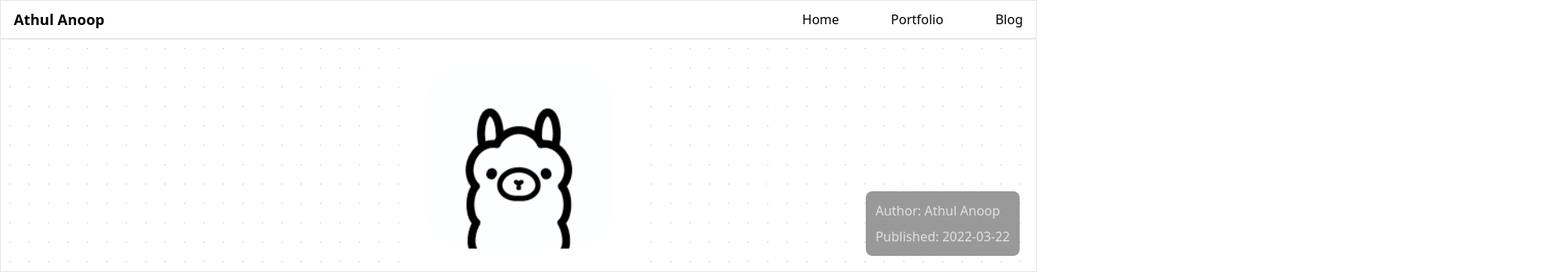
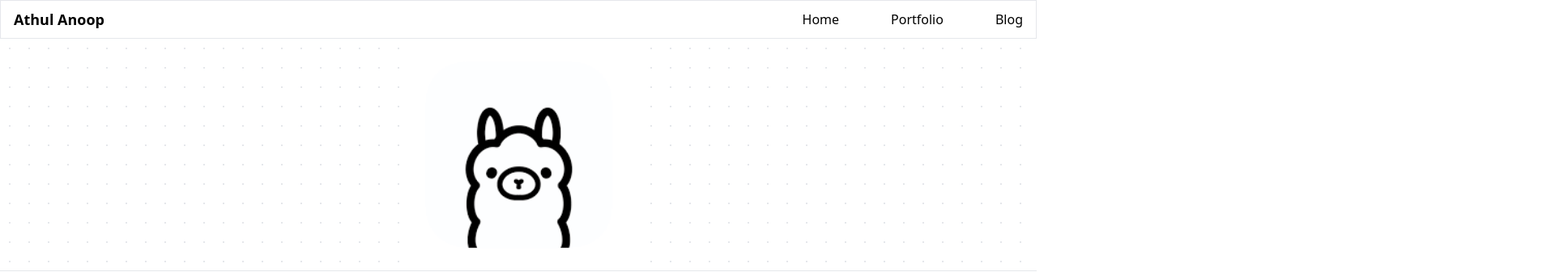
Before and after one commit to alpha-og/portfolio, an Astro site in the folder client/: page /blog/ollama in a window 1280 px wide. Shown: the top 337 px of the page at 81% size, 1920 px wide, since content can reach past the window. Built offline with nearby package versions, Linux system fonts and the light colour scheme; Astro itself is replaced by a stand-in of ours.

Commit message:
Fixed overflow behaviour

```diff
--- a/client/src/layouts/blog-post.astro
+++ b/client/src/layouts/blog-post.astro
@@ -28,31 +28,20 @@ const date = ISO_date.toISOString().substring(0, 10);
     <meta name="generator" content={Astro.generator} />
     <title>{metadata.title}</title>
   </head>
-  <body class="flex flex-col w-screen min-h-screen relative overflow-x-hidden">
+  <body class="flex flex-col w-screen min-h-screen">
     <div
       class="absolute inset-0 h-full w-full bg-white bg-[radial-gradient(#e5e7eb_1px,transparent_1px)] [background-size:24px_24px] z-0"
     >
     </div>
+    <div class="relative overflow-hidden">
       <Nav client:load />
-    <div
-      class="border w-full h-full z-10 flex flex-col justify-center items-center"
-    >
-      <div class="relative w-full max-h-72">
-        <div
-          class="p-3 absolute bottom-5 right-5 flex flex-col gap-2 rounded-lg bg-black/40 backdrop-blur-sm text-white/70"
-        >
-          <p>
-            Author: {metadata.author}
-          </p>
-          <p>
-            Published: {date}
-          </p>
-        </div>
+      <div class="w-full h-full flex flex-col justify-center items-center">
+        <div class="w-full max-h-72">
           {
             banner ? (
               <Image
                 src={images[banner]()}
-              alt="metadata.title"
+                alt={metadata.title}
                 class="w-full max-h-72 object-contain border-b"
               />
             ) : (
@@ -70,5 +59,6 @@ const date = ISO_date.toISOString().substring(0, 10);
           <slot />
         </div>
       </div>
+    </div>
   </body>
 </html>
```
Lines whose indentation alone changed are shown as unchanged.
